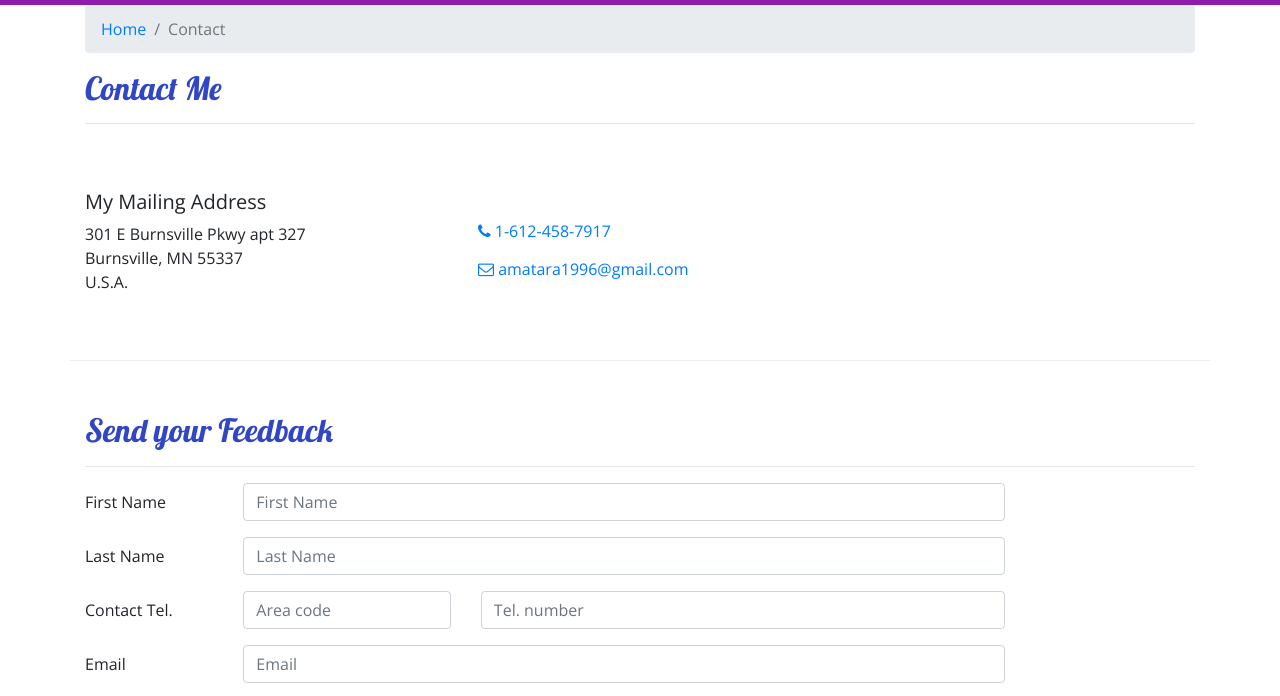
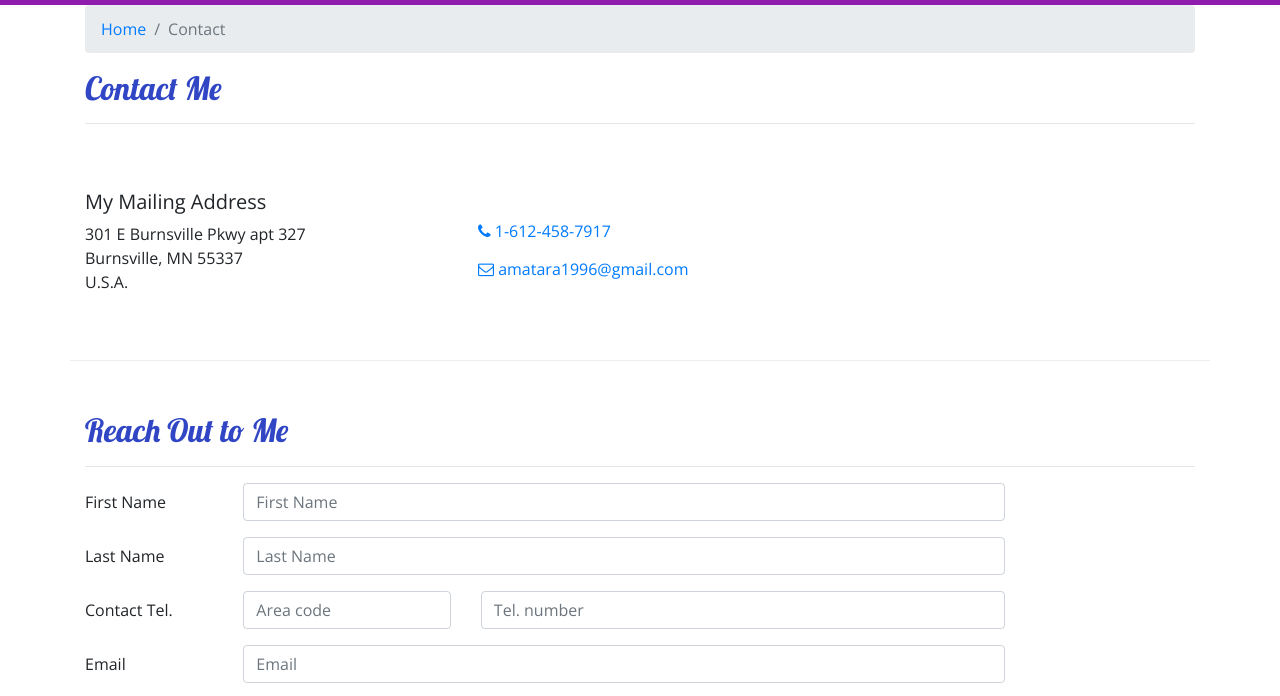
Before and after one commit to Mbappe-254/Albert-s-Portfolio, a website: page social.html in a window 1280 px wide. Shown: the part 103-799 px from the top of the page. Drawn offline with nearby package versions, Linux system fonts and the light colour scheme.

Commit message:
added new code

```diff
--- a/social.html
+++ b/social.html
@@ -77,7 +77,7 @@
 
         <div class="row row-content">
             <div class="col-12">
-                <h2>Send your Feedback</h2>
+                <h2>Reach Out to Me</h2>
                 <hr />
             </div>
             <div class="col-md-10">
```
Also changed, not shown: index.html (+3 -2 lines), package.json (+11 -7 lines), projects.html (+1 -1 lines), 1 other file.
